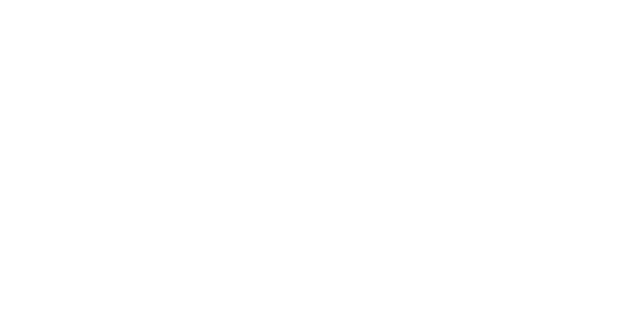
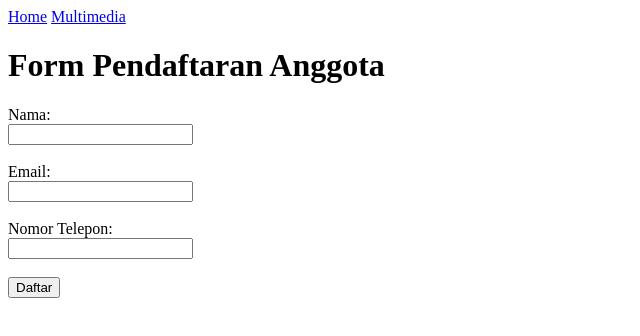
Before and after one commit to Rakha-arch/ucp1_PDWA_20240140053, a plain HTML site: page form.html in a window 1280 px wide. Shown: the whole page, without its empty margins (0-640 px from the left). Drawn offline with Linux system fonts and the light colour scheme.

Commit message:
mengisi label sama input

```diff
--- a/form.html
+++ b/form.html
@@ -6,6 +6,20 @@
     <title>Document</title>
 </head>
 <body>
+    <a href="index.html">Home</a>
+    <a href="multimedia.html">Multimedia</a>
+    <h1>Form Pendaftaran Anggota</h1>
+    <form action="submit_form.php" method="post">
+        <label for="name">Nama:</label><br>
+        <input type="text" id="name" name="name" required><br><br>
 
+        <label for="email">Email:</label><br>
+        <input type="email" id="email" name="email" required><br><br>
+
+        <label for="phone">Nomor Telepon:</label><br>
+        <input type="tel" id="phone" name="phone"><br><br>
+
+        <input type="submit" value="Daftar">
+    </form>
 </body>
 </html>
```
